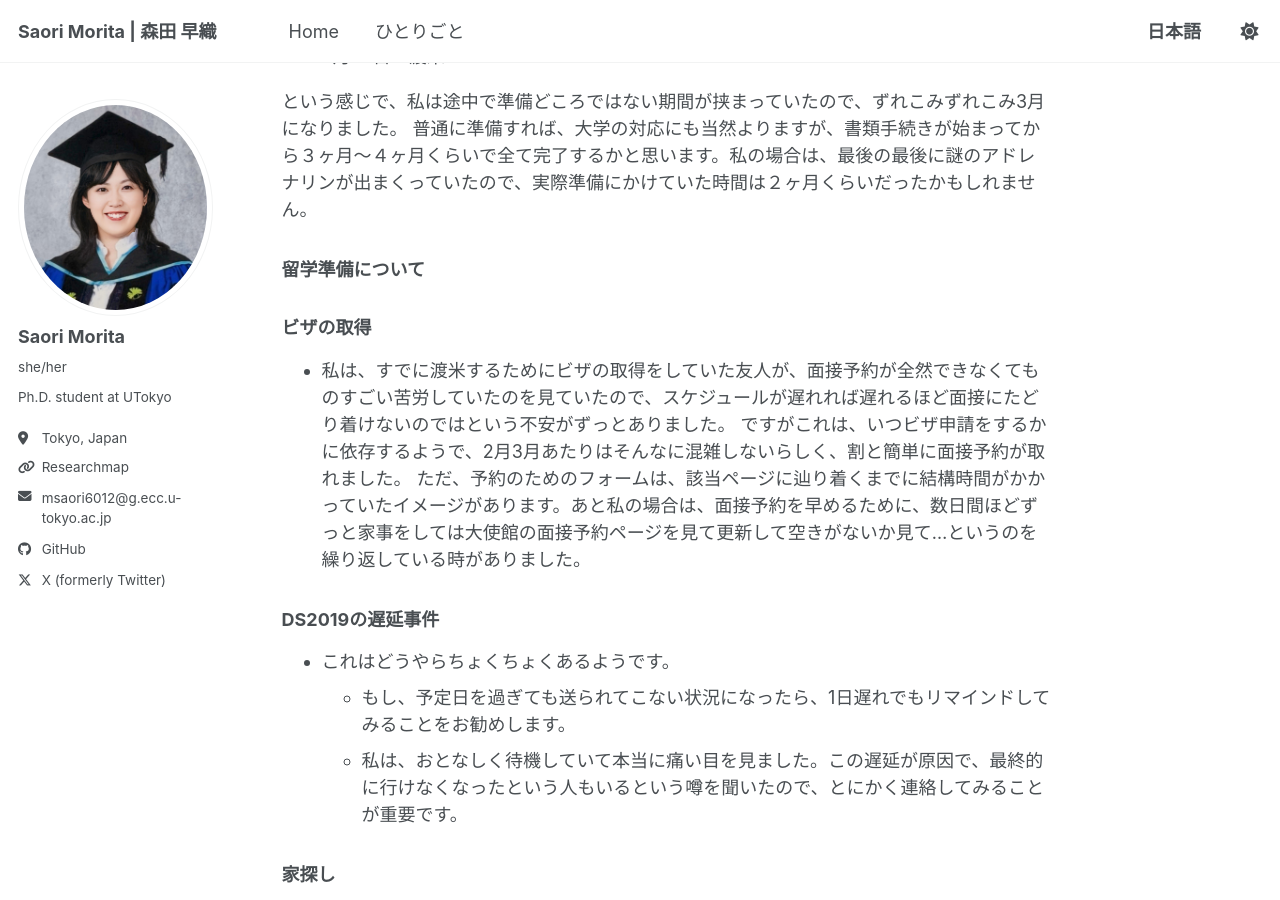
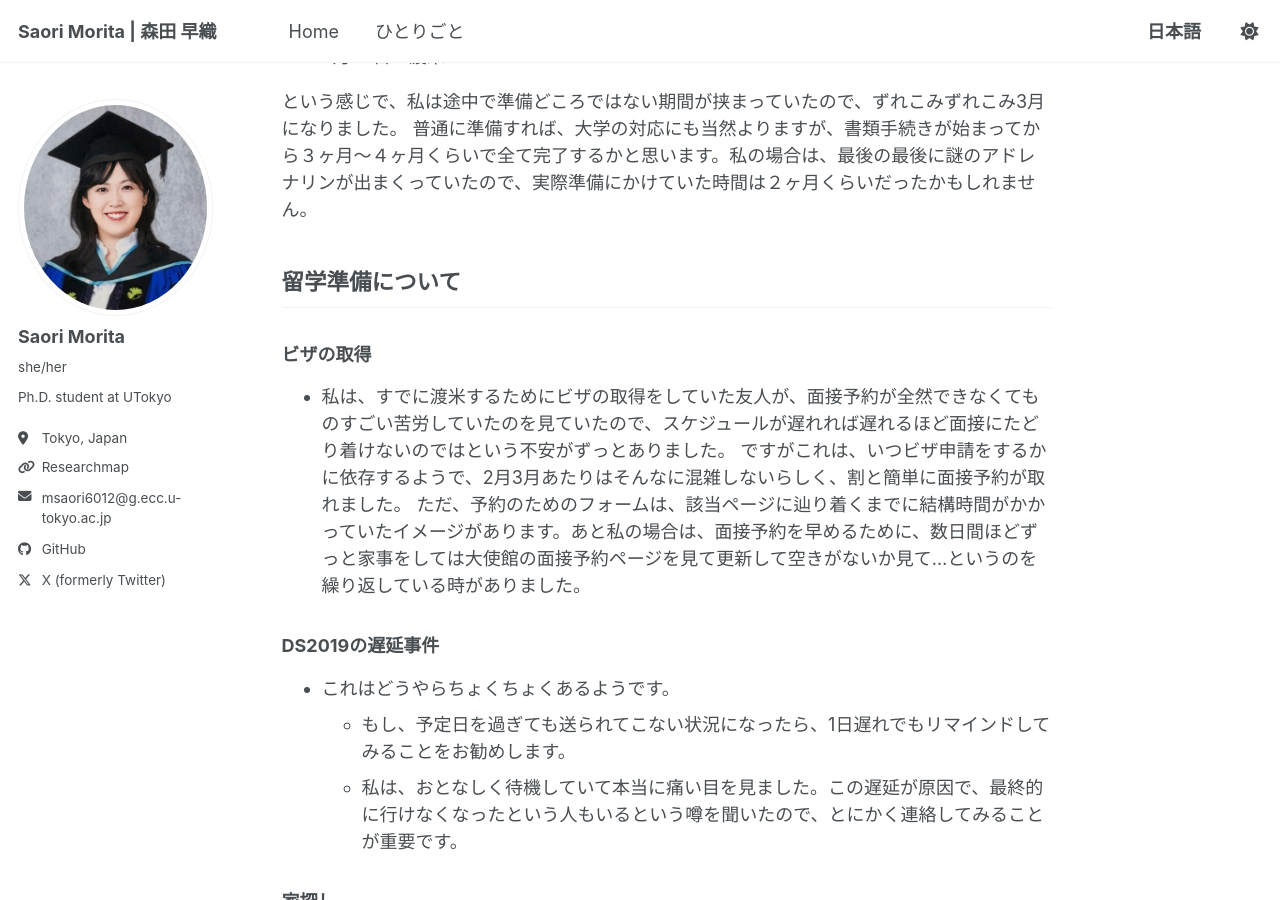
Before and after one commit to sao-m1023lily/sao-m1023lily.github.io, a Jekyll site: the page built from _posts/2026-07-17-irvine.md, in a window 1280 px wide and 900 px high, scrolled down 3045 px. Built offline with Jekyll 4.4.1, drawn with Linux system fonts in a browser that asks for light colours; a script bundle is joined from its source files by our own code; library files that are not in the unit come from our copies.

```diff
--- a/_posts/2026-07-17-irvine.md
+++ b/_posts/2026-07-17-irvine.md
@@ -73,7 +73,7 @@ Hickok先生は、何のつながりもない私に対してもとてもwelcome
 という感じで、私は途中で準備どころではない期間が挟まっていたので、ずれこみずれこみ3月になりました。
 普通に準備すれば、大学の対応にも当然よりますが、書類手続きが始まってから３ヶ月〜４ヶ月くらいで全て完了するかと思います。私の場合は、最後の最後に謎のアドレナリンが出まくっていたので、実際準備にかけていた時間は２ヶ月くらいだったかもしれません。
 
-### 留学準備について
+## 留学準備について
 
 ### ビザの取得
 - 私は、すでに渡米するためにビザの取得をしていた友人が、面接予約が全然できなくてものすごい苦労していたのを見ていたので、スケジュールが遅れれば遅れるほど面接にたどり着けないのではという不安がずっとありました。
```
